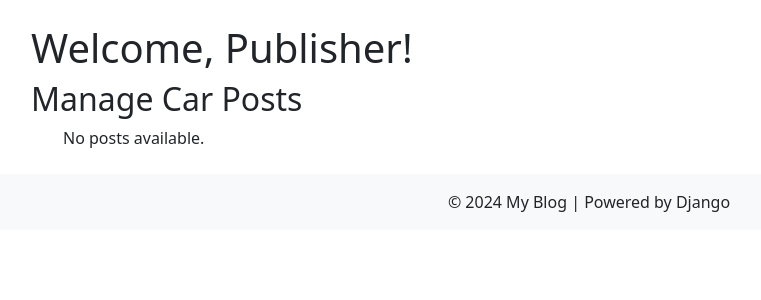
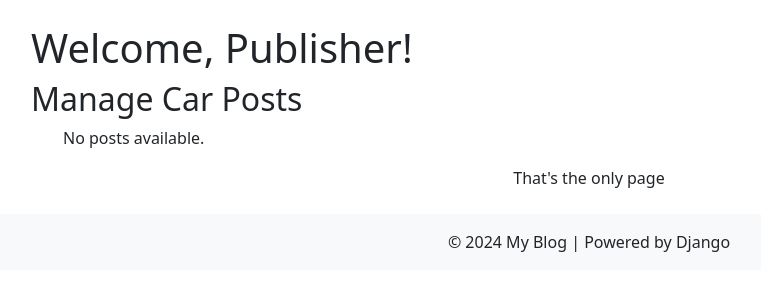
Before and after one commit to danisp24/car_blog, a Django app: page / in a window 1280 px wide. Shown: the part 56-356 px from the top of the page, without its empty margins (51-812 px from the left). Run offline with Django 5.2, Linux system fonts and the light colour scheme; the visitor is signed in with stand-in values (Sample User, id 1); data that the repository does not hold is empty.

Commit message:
update: added pagination

```diff
--- a/FinalProject/common/views.py
+++ b/FinalProject/common/views.py
@@ -1,10 +1,13 @@
 from django.shortcuts import get_object_or_404
-from django.views.generic import TemplateView
+from django.views.generic import ListView
 from FinalProject.posts.models import CarPost
 
 
-class HomeView(TemplateView):
+class HomeView(ListView):
+    model = CarPost
     template_name = 'common/home.html'
+    context_object_name = 'posts'
+    paginate_by = 1  # Number of posts per page
 
     def get_template_names(self):
         if self.request.user.has_perm('posts.can_publish'):
@@ -13,17 +16,13 @@ class HomeView(TemplateView):
             self.template_name = 'carposts/authenticated_car_posts.html'
         return [self.template_name]
 
-    def get_context_data(self, **kwargs):
-        context = super().get_context_data(**kwargs)
-
+    def get_queryset(self):
         if self.request.user.has_perm('posts.can_publish'):
-            context['posts'] = CarPost.objects.all()
+            return CarPost.objects.all()  # Show all posts for the publisher
         elif self.request.user.is_authenticated:
-            context['posts'] = CarPost.objects.filter(is_published=True)
+            return CarPost.objects.filter(is_published=True)  # Show only published posts for authenticated users
         else:
-            context['posts'] = []
-
-        return context
+            return CarPost.objects.none()
 
     def post(self, request, *args, **kwargs):
         post_id = request.POST.get('post_id')
--- a/templates/carposts/authenticated_car_posts.html
+++ b/templates/carposts/authenticated_car_posts.html
@@ -14,5 +14,6 @@
             <p>No posts available.</p>
         {% endfor %}
     </ul>
+    {% include 'common/pagination.html' %}
 
 {% endblock %}
--- a/templates/carposts/publisher_car_posts.html
+++ b/templates/carposts/publisher_car_posts.html
@@ -25,4 +25,5 @@
             <p>No posts available.</p>
         {% endfor %}
     </ul>
+    {% include 'common/pagination.html' %}
 {% endblock %}
--- /dev/null
+++ b/templates/common/pagination.html
@@ -0,0 +1,37 @@
+{% if not page_obj.has_next and page_obj.number == 1 %}
+    <p class="pagination justify-content-center">That's the only page</p>
+{% else %}
+    <nav aria-label="Page navigation">
+        <ul class="pagination justify-content-center">
+            {% if page_obj.has_previous %}
+                <li class="page-item">
+                    <a class="page-link" href="?page=1" aria-label="First">
+                        <span aria-hidden="true">&laquo; First</span>
+                    </a>
+                </li>
+                <li class="page-item">
+                    <a class="page-link" href="?page={{ page_obj.previous_page_number }}" aria-label="Previous">
+                        <span aria-hidden="true">Previous</span>
+                    </a>
+                </li>
+            {% endif %}
+
+            <li class="page-item disabled">
+                <span class="page-link">Page {{ page_obj.number }} of {{ page_obj.paginator.num_pages }}</span>
+            </li>
+
+            {% if page_obj.has_next %}
+                <li class="page-item">
+                    <a class="page-link" href="?page={{ page_obj.next_page_number }}" aria-label="Next">
+                        <span aria-hidden="true">Next</span>
+                    </a>
+                </li>
+                <li class="page-item">
+                    <a class="page-link" href="?page={{ page_obj.paginator.num_pages }}" aria-label="Last">
+                        <span aria-hidden="true">Last &raquo;</span>
+                    </a>
+                </li>
+            {% endif %}
+        </ul>
+    </nav>
+{% endif %}
```
